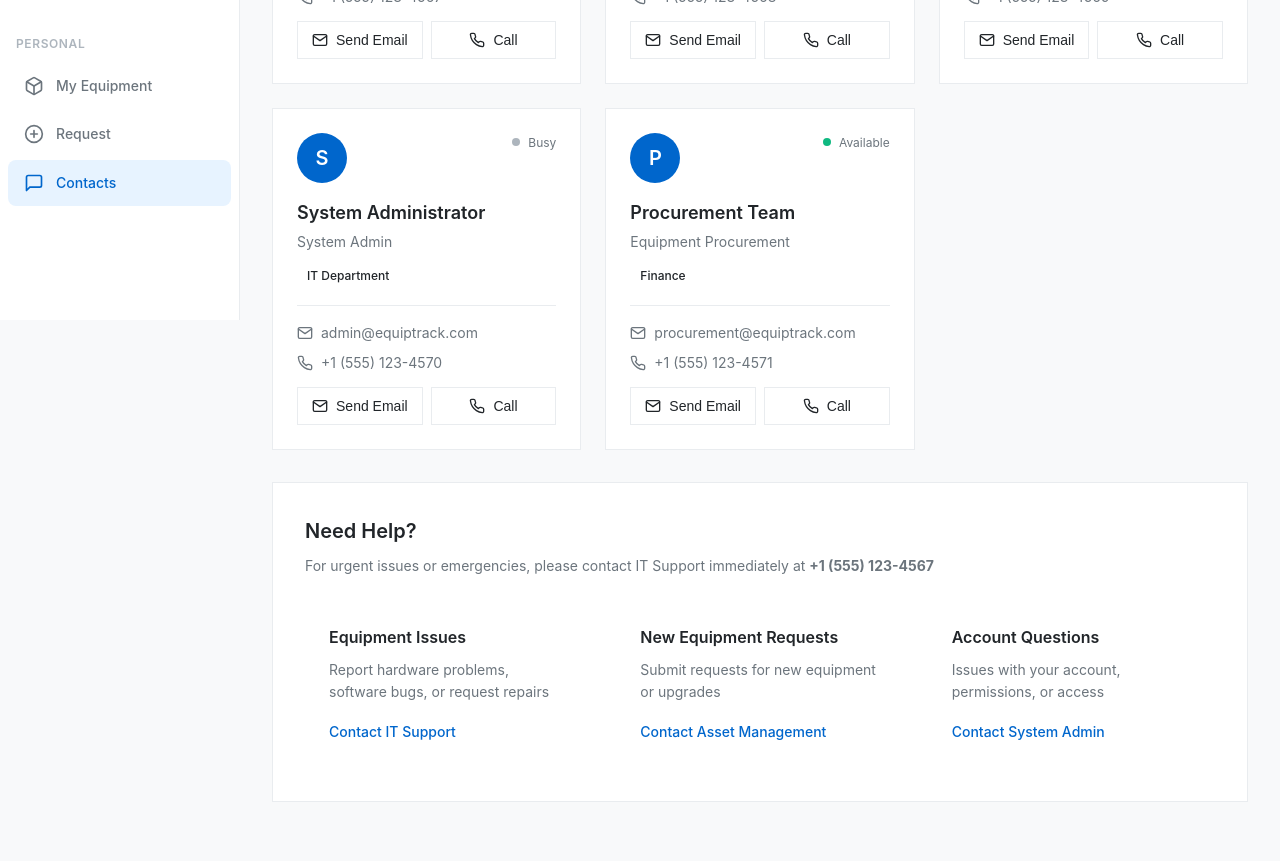
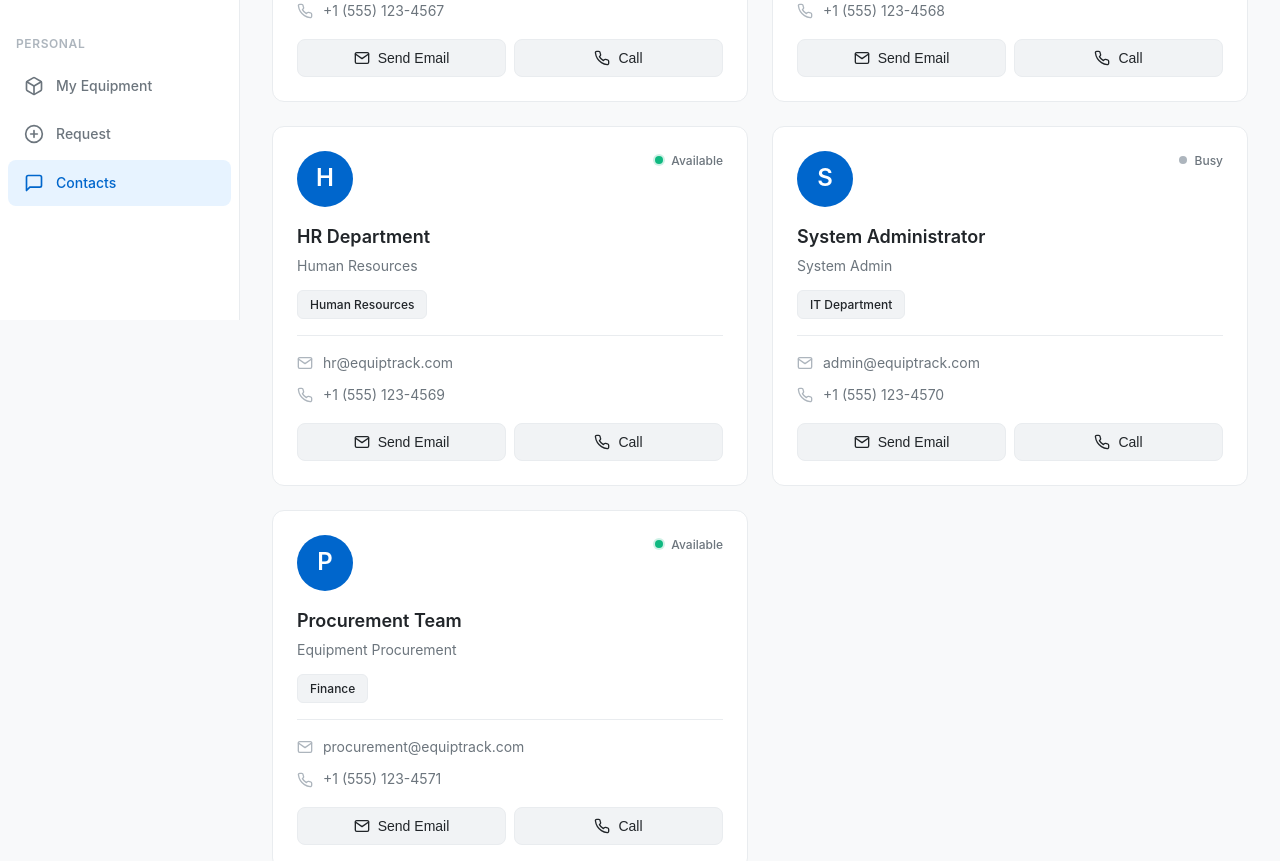
Before and after one commit to lmarlmarlmar46-ops/equipment-management-system, a React (Vite) app in the folder frontend/: page /contacts in a window 1280 px wide. Shown: the part 480-1341 px from the top of the page. Before the commit the page ends 1314 px from the top, so only its background shows below. Built offline with nearby package versions, Linux system fonts and the light colour scheme; no server answers; sample sign-in values are in the browser's storage.

Commit message:
Fix Contacts page styling for dark mode compatibility

```diff
--- a/frontend/src/styles/Contacts.css
+++ b/frontend/src/styles/Contacts.css
@@ -1,28 +1,27 @@
-/* Minimal Contacts Page */
+/* Contacts Page - Dark Mode Compatible */
 
 .contacts-page {
-  max-width: 1200px;
-  margin: 0 auto;
+  max-width: 100%;
 }
 
 .contacts-grid {
   display: grid;
-  grid-template-columns: repeat(auto-fill, minmax(300px, 1fr));
+  grid-template-columns: repeat(auto-fill, minmax(320px, 1fr));
   gap: 1.5rem;
   margin-bottom: 2rem;
 }
 
 .contact-card {
-  background: white;
+  background: var(--bg-secondary);
   border: 1px solid var(--border-color);
-  border-radius: var(--radius-lg);
+  border-radius: 12px;
   padding: 1.5rem;
-  transition: all var(--transition);
+  transition: all 0.2s ease;
 }
 
 .contact-card:hover {
   box-shadow: var(--shadow-md);
-  border-color: var(--accent-primary);
+  transform: translateY(-2px);
 }
 
 .contact-header {
@@ -33,15 +32,15 @@
 }
 
 .contact-avatar {
-  width: 50px;
-  height: 50px;
+  width: 56px;
+  height: 56px;
   border-radius: 50%;
   background: var(--accent-primary);
   color: white;
   display: flex;
   align-items: center;
   justify-content: center;
-  font-size: 1.25rem;
+  font-size: 1.5rem;
   font-weight: 600;
 }
 
@@ -59,6 +58,7 @@
 
 .status-indicator.available {
   background: var(--success);
+  box-shadow: 0 0 0 2px rgba(16, 185, 129, 0.2);
 }
 
 .status-indicator.unavailable {
@@ -68,6 +68,11 @@
 .status-text {
   font-size: 0.75rem;
   color: var(--text-secondary);
+  font-weight: 500;
+}
+
+.contact-body {
+  margin-bottom: 1rem;
 }
 
 .contact-body h3 {
@@ -80,17 +85,18 @@
 .contact-role {
   font-size: 0.875rem;
   color: var(--text-secondary);
-  margin-bottom: 0.5rem;
+  margin-bottom: 0.75rem;
 }
 
 .contact-department {
   display: inline-block;
-  padding: 0.25rem 0.625rem;
-  background: var(--bg-secondary);
+  padding: 0.25rem 0.75rem;
+  background: var(--bg-tertiary);
   color: var(--text-primary);
-  border-radius: var(--radius-sm);
+  border-radius: 6px;
   font-size: 0.75rem;
   font-weight: 500;
+  border: 1px solid var(--border-color);
 }
 
 .contact-footer {
@@ -99,26 +105,27 @@
   border-top: 1px solid var(--border-color);
   display: flex;
   flex-direction: column;
-  gap: 0.5rem;
+  gap: 0.625rem;
 }
 
 .contact-info {
   display: flex;
   align-items: center;
-  gap: 0.5rem;
+  gap: 0.625rem;
   font-size: 0.875rem;
 }
 
 .contact-info svg {
   width: 16px;
   height: 16px;
-  color: var(--text-secondary);
+  color: var(--text-tertiary);
   flex-shrink: 0;
 }
 
 .contact-info a {
   color: var(--text-secondary);
   text-decoration: none;
+  transition: color 0.2s ease;
 }
 
 .contact-info a:hover {
@@ -126,7 +133,7 @@
 }
 
 .contact-actions {
-  margin-top: 0.75rem;
+  margin-top: 1rem;
   display: flex;
   gap: 0.5rem;
 }
@@ -137,15 +144,15 @@
   align-items: center;
   justify-content: center;
   gap: 0.5rem;
-  padding: 0.625rem;
-  background: white;
+  padding: 0.625rem 1rem;
+  background: var(--bg-tertiary);
   border: 1px solid var(--border-color);
-  border-radius: var(--radius-md);
+  border-radius: 8px;
   color: var(--text-primary);
   font-size: 0.875rem;
   font-weight: 500;
   cursor: pointer;
-  transition: all var(--transition);
+  transition: all 0.2s ease;
 }
 
 .btn-contact:hover {
@@ -160,9 +167,9 @@
 }
 
 .help-section {
-  background: white;
+  background: var(--bg-secondary);
   border: 1px solid var(--border-color);
-  border-radius: var(--radius-lg);
+  border-radius: 12px;
   padding: 2rem;
   margin-top: 2rem;
 }
@@ -180,16 +187,27 @@
   margin-bottom: 1.5rem;
 }
 
+.help-section strong {
+  color: var(--accent-primary);
+  font-weight: 600;
+}
+
 .help-cards {
   display: grid;
-  grid-template-columns: repeat(auto-fit, minmax(250px, 1fr));
+  grid-template-columns: repeat(auto-fit, minmax(280px, 1fr));
   gap: 1.5rem;
 }
 
 .help-card {
   padding: 1.5rem;
-  background: var(--bg-secondary);
-  border-radius: var(--radius-md);
+  background: var(--bg-tertiary);
+  border: 1px solid var(--border-color);
+  border-radius: 12px;
+  transition: all 0.2s ease;
+}
+
+.help-card:hover {
+  border-color: var(--accent-primary);
 }
 
 .help-card h3 {
@@ -211,10 +229,14 @@
   text-decoration: none;
   font-size: 0.875rem;
   font-weight: 500;
+  display: inline-flex;
+  align-items: center;
+  gap: 0.25rem;
+  transition: opacity 0.2s ease;
 }
 
 .help-link:hover {
-  text-decoration: underline;
+  opacity: 0.8;
 }
 
 @media (max-width: 768px) {
```
